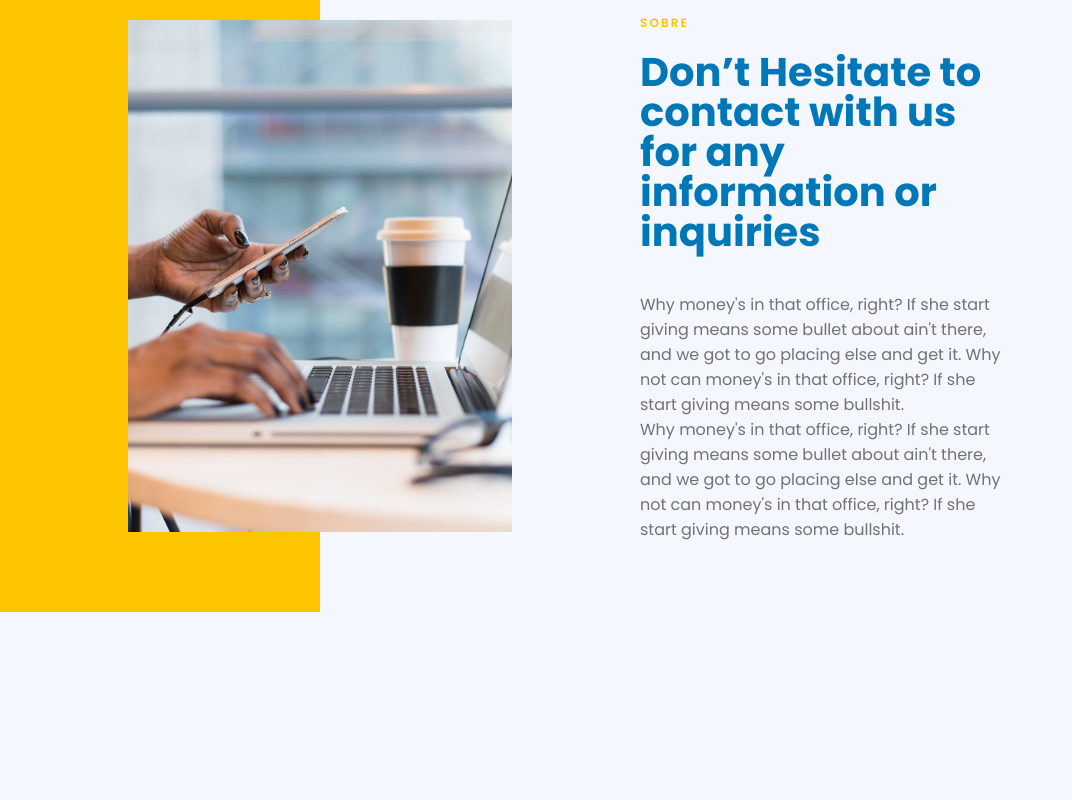
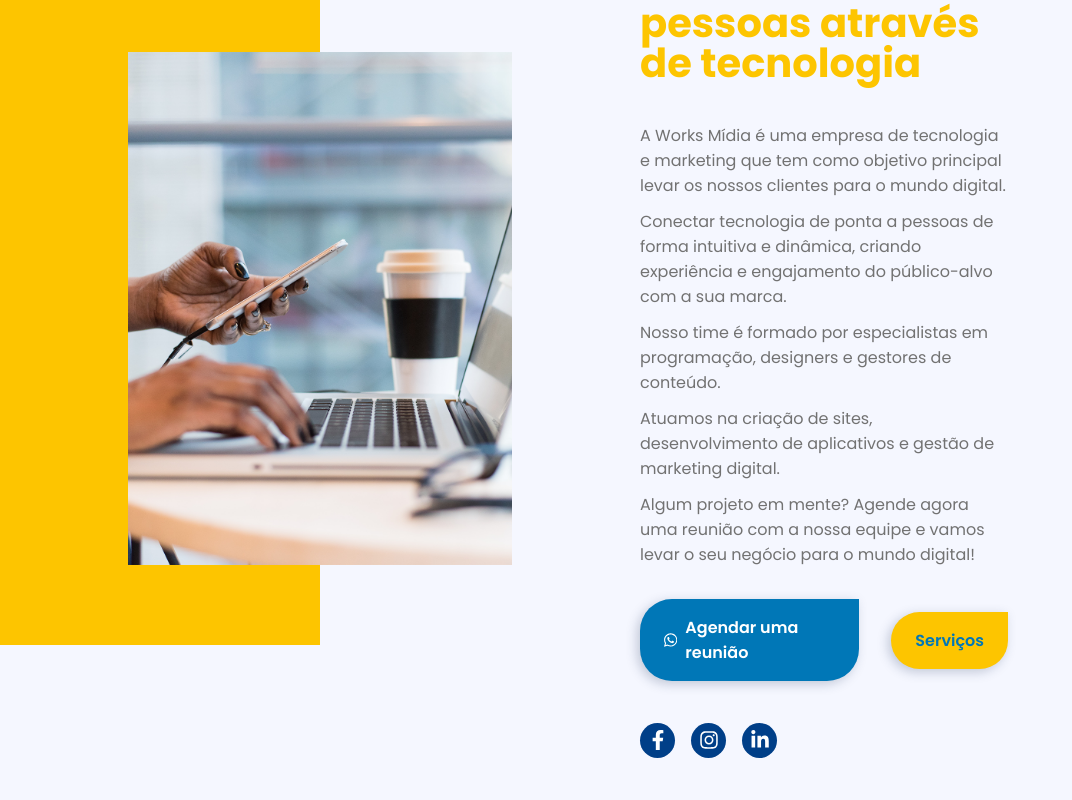
Before and after one commit to beaslins/worksmidia, a Next.js app: page /sobre in a window 1280 px wide. Shown: the part 320-1120 px from the top of the page, without its empty margins (0-1072 px from the left). Built offline with nearby package versions, Linux system fonts and the light colour scheme.

Commit message:
updated home and about

```diff
--- a/components/layout.js
+++ b/components/layout.js
@@ -74,6 +74,9 @@ export default function Layout({children, title = 'Home | Works Midia'}) {
                                     />
                                 </a>
                             </Link>
+                            <Link href="/">
+                                <a>Home</a>
+                            </Link>
                             <Link href="/sobre">
                                 <a>Sobre</a>
                             </Link>
--- a/pages/index.js
+++ b/pages/index.js
@@ -314,9 +314,7 @@ function Home() {
 
             <section className="cta">
                 <h2 className="title">
-                    Algum <span className="yellow">projeto</span> em mente? Vamos bater um papo
-                    e trazer negócio para o
-                    <span className="yellow"> mundo digital!</span>
+                    Algum <span className="yellow">projeto</span> em mente?
                 </h2>
                 <Link href="https://api.whatsapp.com/send?phone=551140406422">
                     <a className="btn btn-blue flex"><FaWhatsapp className="icon" /> <span>Fale conosco via whatsapp</span></a>
--- a/pages/sobre.js
+++ b/pages/sobre.js
@@ -1,6 +1,9 @@
 import Link from 'next/link'
 import Layout from "../components/layout"
 import Testmonials from "../components/testmonials"
+
+import { FaWhatsapp, FaFacebookF, FaInstagram, FaLinkedinIn } from 'react-icons/fa';
+
 
 function Sobre() {
     return (
@@ -12,9 +15,33 @@ function Sobre() {
                 <div className="information">
                     <div className="box-title">
                         <h4 className="sub-title">Sobre</h4>
-                        <h1 className="title">Don’t Hesitate to contact with us for any information or inquiries</h1>
-                        <p>Why money's in that office, right? If she start giving means some bullet about ain't there, and we got to go placing else and get it. Why not can money's in that office, right? If she start giving means some bullshit.</p>
-                        <p>Why money's in that office, right? If she start giving means some bullet about ain't there, and we got to go placing else and get it. Why not can money's in that office, right? If she start giving means some bullshit.</p>
+                        <h1 className="title">Works Midia <span className="block yellow">Conectando pessoas através de tecnologia</span></h1>
+                        <p>A Works Mídia é uma empresa de tecnologia e marketing que tem como objetivo principal levar os nossos clientes para o mundo digital.</p>
+                        <p>Conectar tecnologia de ponta a pessoas de forma intuitiva e dinâmica, criando experiência e engajamento do público-alvo com a sua marca.</p>
+                        <p>Nosso time é formado por especialistas em programação, designers e gestores de conteúdo.</p>
+                        <p>Atuamos na criação de sites, desenvolvimento de aplicativos e gestão de marketing digital.</p>
+
+                        <p>Algum projeto em mente? Agende agora uma reunião com a nossa equipe e vamos levar o seu negócio para o mundo digital!</p>
+
+                        <div className="flex ctas">
+                            <Link href="https://api.whatsapp.com/send?phone=551140406422">
+                                <a className="btn btn-blue flex"><FaWhatsapp /> <span>Agendar uma reunião</span></a>
+                            </Link>
+                            <Link href="/servicos">
+                                <a className="btn btn-yellow ml-2">Serviços</a>
+                            </Link>
+                        </div>
+                        <div className="home-social">
+                            <Link href="" target="_blank">
+                                <a><FaFacebookF className="icon" /></a>
+                            </Link>
+                            <Link href="" target="_blank">
+                                <a><FaInstagram className="icon" /></a>
+                            </Link>
+                            <Link href="" target="_blank">
+                                <a><FaLinkedinIn className="icon" /></a>
+                            </Link>
+                        </div>
                     </div>
                 </div>
             </section>
--- a/public/styles/about.css
+++ b/public/styles/about.css
@@ -1,6 +1,6 @@
 /* Contact */
 section.about {
-    margin-top: 10.6em; /* 90px from header menu + 10em*/
+    margin-top: 5.6em; /* 90px from header menu + 10em*/
     align-items: center;
     margin-bottom: 10em;
 }
@@ -19,9 +19,21 @@ section.about h1.title {
     line-height: 1;
     margin-bottom: 1em;
 }
+section.about h1 span {
+    margin-top: 0.5em;
+}
 section.about div.flex {
     align-items: center;
     justify-content: space-between;
+}
+section.about p {
+    margin-bottom: 0.7em;
+}
+
+section.about div.ctas {
+    margin-top: 2em;
+    justify-content: flex-start;
+    align-items: center;
 }
 
 div.video {
--- a/public/styles/home.css
+++ b/public/styles/home.css
@@ -233,7 +233,7 @@ section.cta h2 {
 section.cta a.flex {
     align-items: center;
     justify-content: center;
-    width: 40%;
+    width: 50%;
     margin: 0 auto;
 }
 section.cta a.flex .icon {
```
